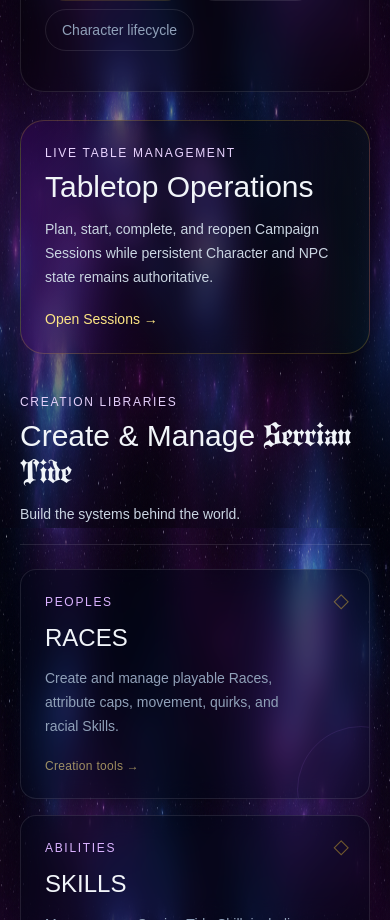
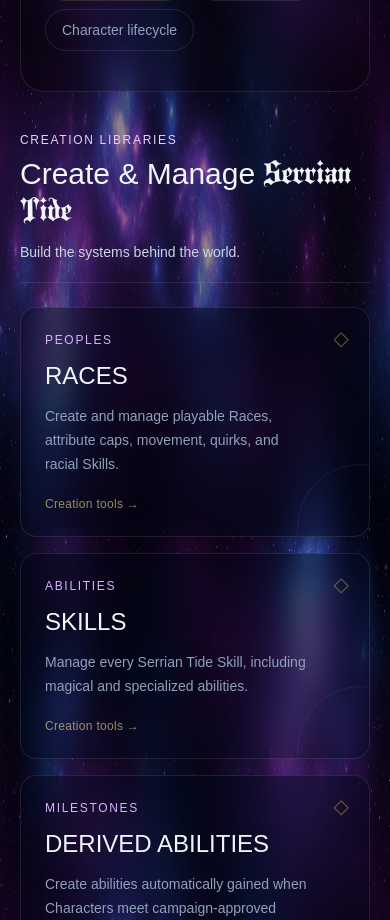
Before and after one commit to Revty79/serriantiderealweb, a Next.js app: page /heavens in a window 390 px wide. Shown: the part 1160-2080 px from the top of the page. Built offline with nearby package versions, Linux system fonts and the light colour scheme.

Commit message:
Remove Tabletop entry points

```diff
--- a/src/app/heavens/page.tsx
+++ b/src/app/heavens/page.tsx
@@ -82,22 +82,6 @@ export default function HeavensPage() {
           </div>
         </section>
 
-        <section className="mt-7">
-          <Link
-            href="/coming-soon?area=tabletop"
-            className="group grid gap-5 overflow-hidden rounded-3xl border border-amber-300/20 bg-gradient-to-r from-purple-950/35 via-black/40 to-teal-950/25 p-6 shadow-2xl backdrop-blur-md transition hover:border-amber-300/45 sm:grid-cols-[1fr_auto] sm:items-center sm:p-8"
-          >
-            <div>
-              <p className="text-xs uppercase tracking-[0.14em] text-purple-200">Live Table Management</p>
-              <h3 className="mt-2 text-3xl text-slate-100">Tabletop Operations</h3>
-              <p className="mt-3 max-w-2xl text-sm leading-6 text-slate-300">
-                Plan, start, complete, and reopen Campaign Sessions while persistent Character and NPC state remains authoritative.
-              </p>
-            </div>
-            <span className="text-sm text-amber-200">Open Sessions →</span>
-          </Link>
-        </section>
-
         <section className="mt-10">
           <div className="flex flex-col gap-3 border-b border-white/10 pb-5 sm:flex-row sm:items-end sm:justify-between">
             <div>
```
